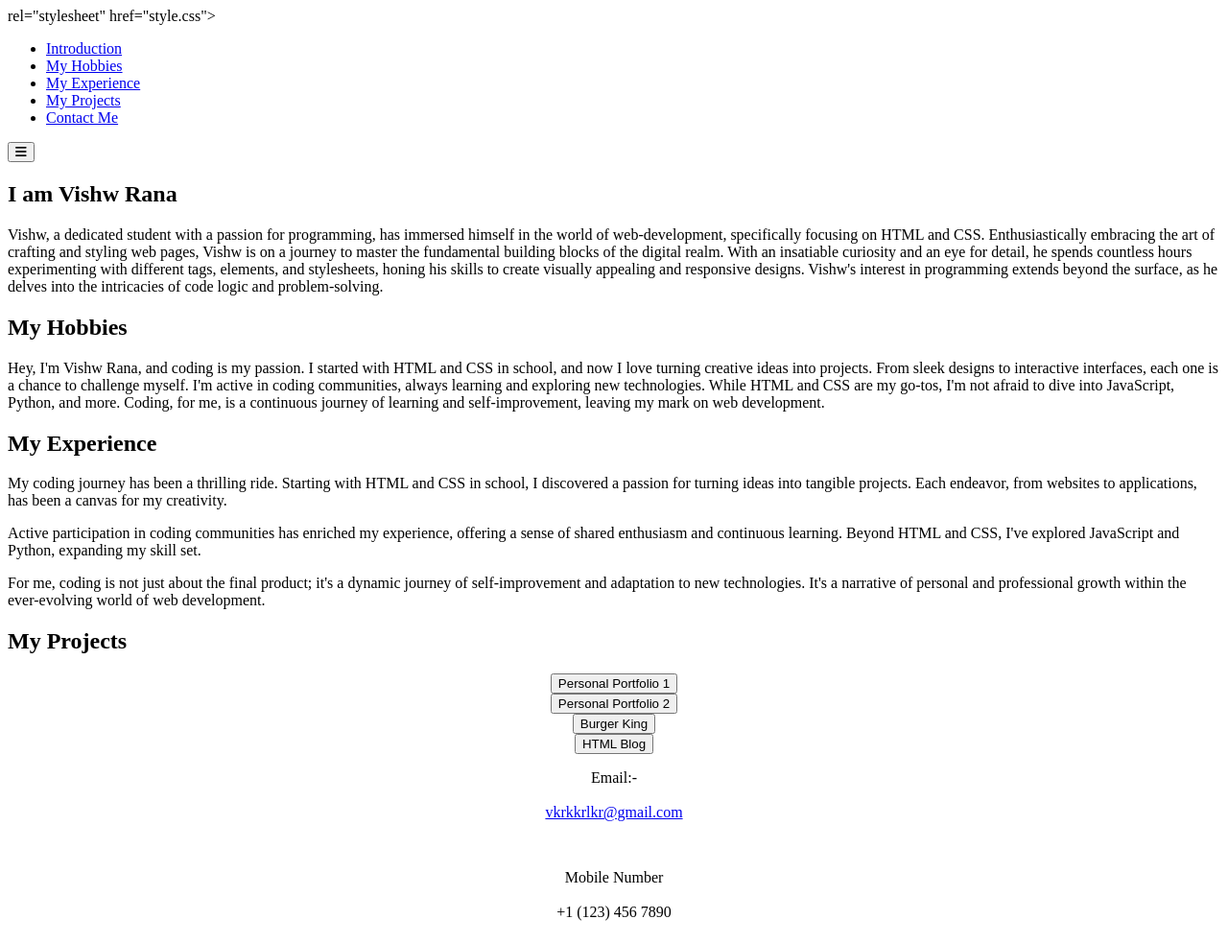
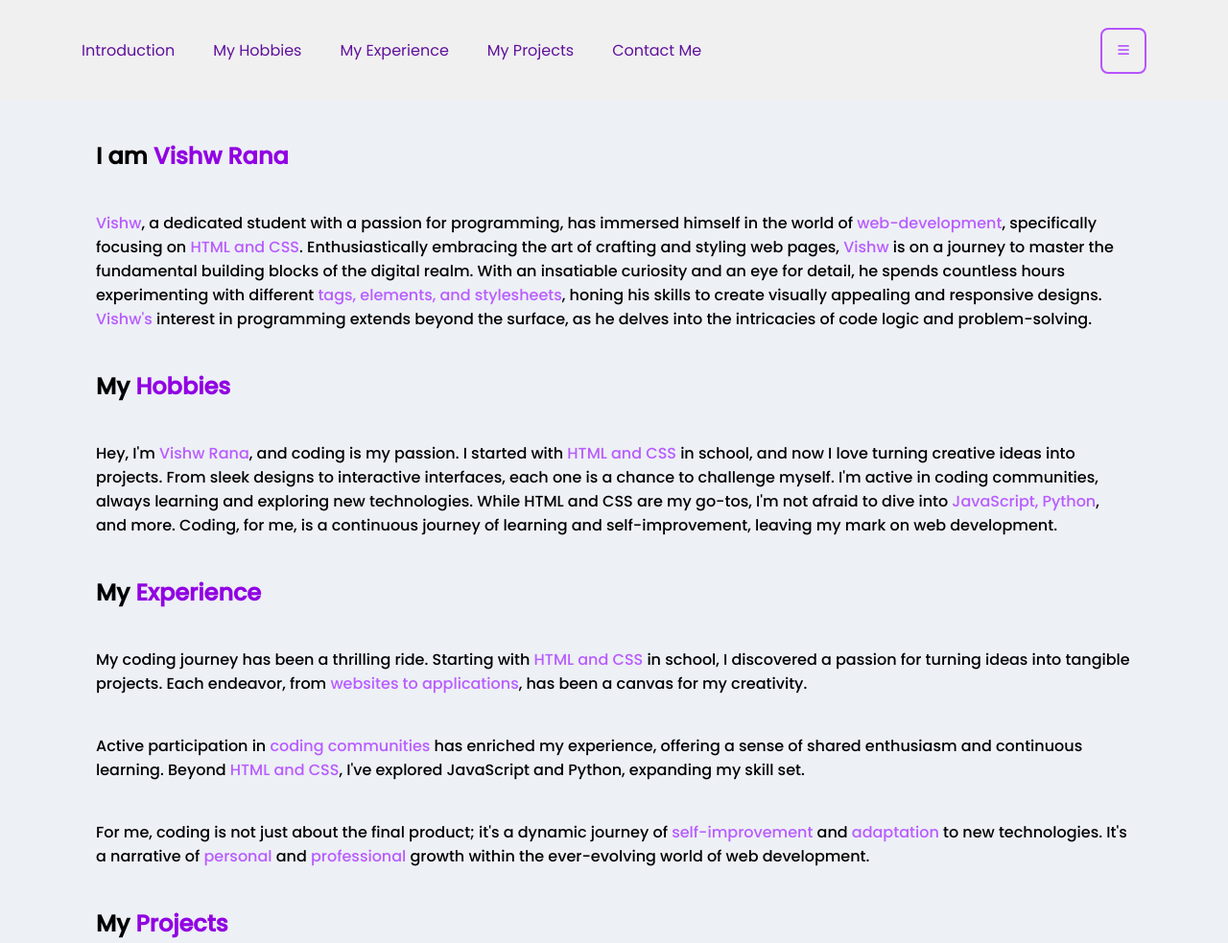
Before and after one commit to 1Vishw/1Vishw.github.io-personal_3, a plain HTML site: page index.html in a window 1280 px wide. Shown: the top 983 px of the page at 96% size. Drawn offline with Linux system fonts and the light colour scheme.

Commit message:
Update index.html

```diff
--- a/index.html
+++ b/index.html
@@ -4,8 +4,8 @@
     <meta charset="UTF-8">
     <meta name="viewport" content="width=device-width, initial-scale=1.0">
     <title>About Me</title>
-    <link <meta name="viewport" content="width=device-width, initial-scale=1.0">rel="stylesheet" href="style.css">
-
+    <link <meta name="viewport" content="width=device-width, initial-scale=1.0">
+    <link rel="stylesheet" href="style.css">
     <link rel="stylesheet" href="https://cdnjs.cloudflare.com/ajax/libs/font-awesome/6.5.1/css/all.min.css" integrity="sha512-DTOQO9RWCH3ppGqcWaEA1BIZOC6xxalwEsw9c2QQeAIftl+Vegovlnee1c9QX4TctnWMn13TZye+giMm8e2LwA==" crossorigin="anonymous" referrerpolicy="no-referrer" />
 </head>
 <body>
```
